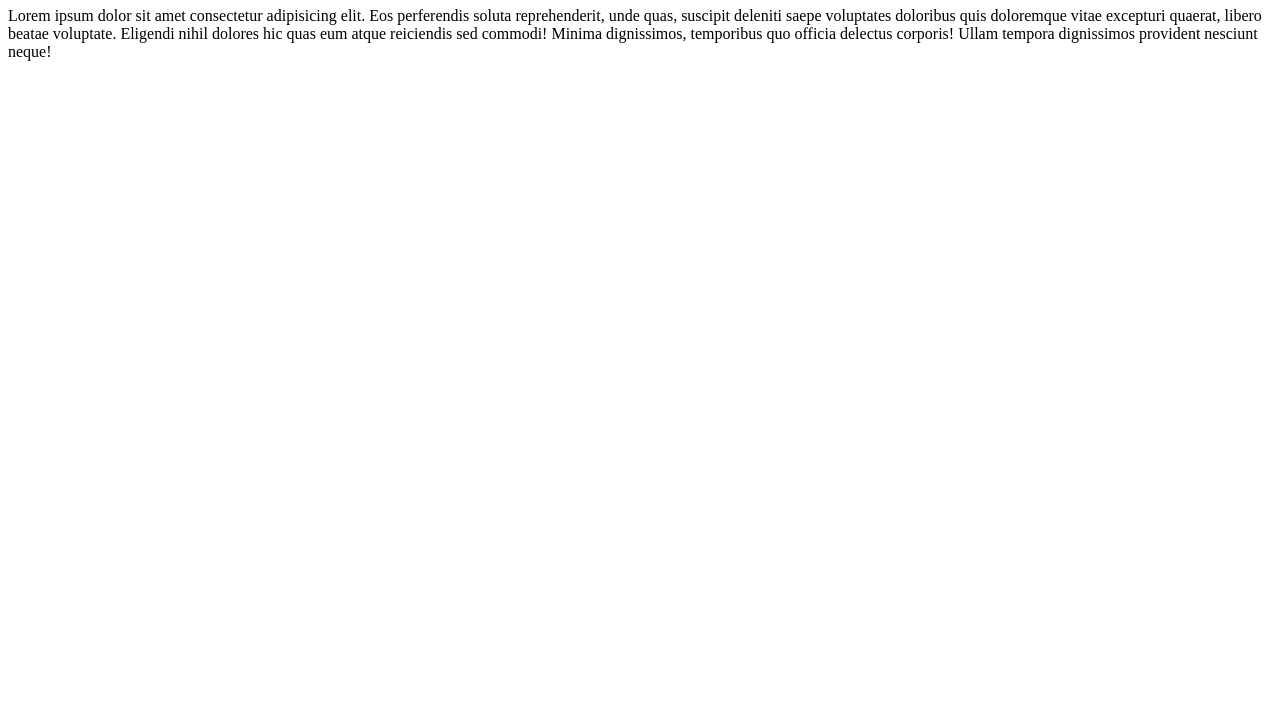
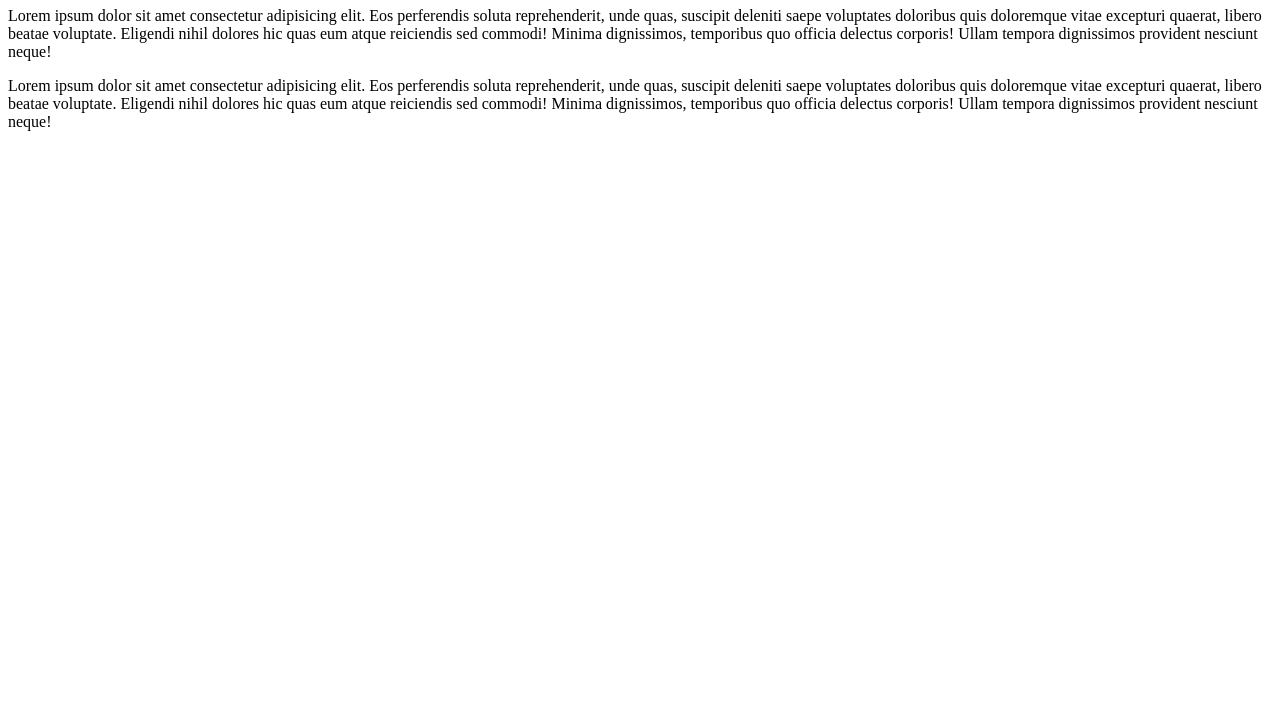
Before and after one commit to jc-mairot-formation/STUD_Github, a plain HTML site: page page1.html in a window 1280 px wide. Shown: the part 73-800 px from the top of the page. Drawn offline with Linux system fonts and the light colour scheme.

Commit message:
changement de la page1

```diff
--- a/page1.html
+++ b/page1.html
@@ -16,5 +16,13 @@
       commodi! Minima dignissimos, temporibus quo officia delectus corporis!
       Ullam tempora dignissimos provident nesciunt neque!
     </p>
+    <p>
+      Lorem ipsum dolor sit amet consectetur adipisicing elit. Eos perferendis
+      soluta reprehenderit, unde quas, suscipit deleniti saepe voluptates
+      doloribus quis doloremque vitae excepturi quaerat, libero beatae
+      voluptate. Eligendi nihil dolores hic quas eum atque reiciendis sed
+      commodi! Minima dignissimos, temporibus quo officia delectus corporis!
+      Ullam tempora dignissimos provident nesciunt neque!
+    </p>
   </body>
 </html>
```
